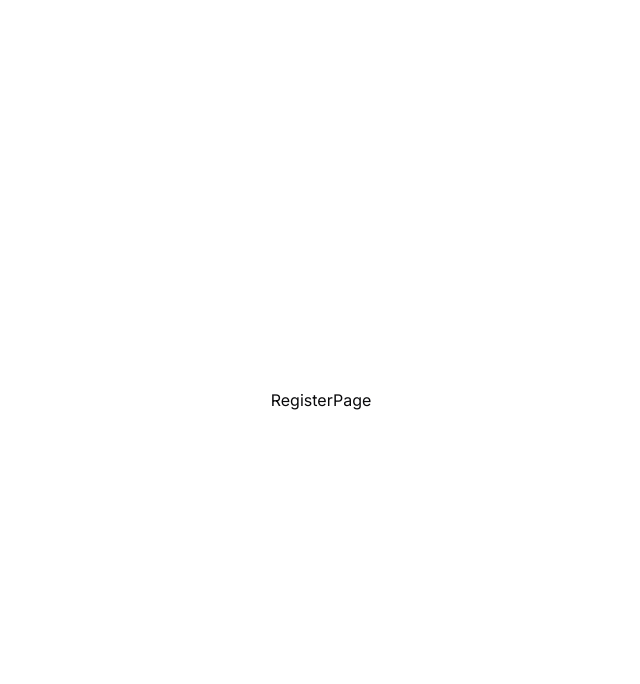
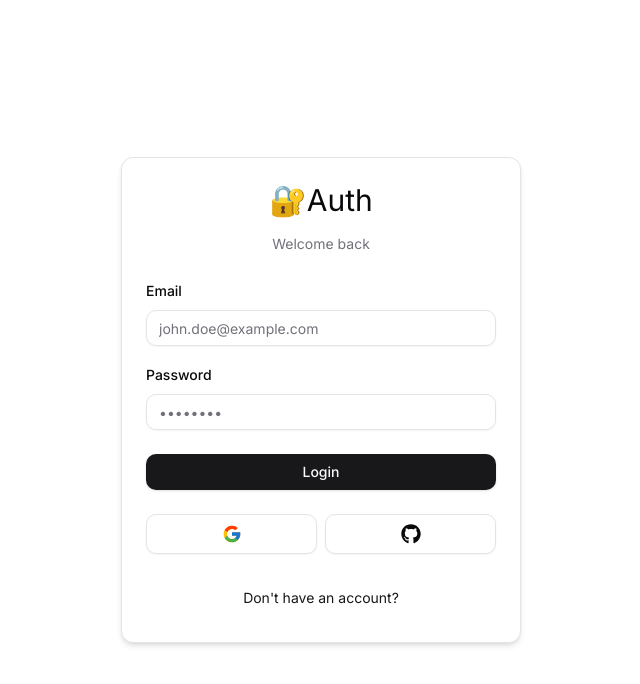
Before and after one commit to YevhenPetrovskyi/DriveShare, a Next.js app: page /auth/register in a window 1280 px wide. Shown: the top 684 px of the page, without its empty margins (319-959 px from the left). Built offline with nearby package versions, Linux system fonts and the light colour scheme.

Commit message:
simple server action for login

```diff
--- /dev/null
+++ b/actions/login.ts
@@ -0,0 +1,16 @@
+'use server';
+
+import * as z from 'zod';
+
+import { LoginSchema } from '@/schemas';
+import { error } from 'console';
+
+export const login = async (values: z.infer<typeof LoginSchema>) => {
+  const validatedFields = LoginSchema.safeParse(values);
+
+  if (!validatedFields.success) {
+    return { error: 'Invalid fields!' };
+  }
+
+  return { success: 'Email was sent' };
+};
--- a/app/auth/register/page.tsx
+++ b/app/auth/register/page.tsx
@@ -1,5 +1,7 @@
+import { LoginForm } from '@/components/auth/login-form';
+
 const RegisterPage = () => {
-  return <div>RegisterPage</div>;
+  return <LoginForm />;
 };
 
 export default RegisterPage;
--- a/components/auth/card-wrapper.tsx
+++ b/components/auth/card-wrapper.tsx
@@ -26,7 +26,7 @@ export const CardWrapper = ({
   showSocial,
 }: CardWrapperProps) => {
   return (
-    <Card className="w-[500px] shadow-md">
+    <Card className="w-[400px] shadow-md">
       <CardHeader>
         <Header label={headerLabel} />
       </CardHeader>
--- a/components/auth/login-form.tsx
+++ b/components/auth/login-form.tsx
@@ -2,10 +2,12 @@
 
 import * as z from 'zod';
 
+import { useTransition, useState } from 'react';
 import { useForm } from 'react-hook-form';
 import { zodResolver } from '@hookform/resolvers/zod';
 
 import { LoginSchema } from '@/schemas';
+import { login } from '@/actions/login';
 
 import {
   Form,
@@ -22,6 +24,10 @@ import { FormError } from '@/components/form-error';
 import { FormSuccess } from '@/components/form-success';
 
 export const LoginForm = () => {
+  const [error, setError] = useState<string | undefined>('');
+  const [success, setSuccess] = useState<string | undefined>('');
+  const [isPending, startTransition] = useTransition();
+
   const form = useForm<z.infer<typeof LoginSchema>>({
     resolver: zodResolver(LoginSchema),
     defaultValues: {
@@ -31,7 +37,16 @@ export const LoginForm = () => {
   });
 
   const onSubmit = (values: z.infer<typeof LoginSchema>) => {
-    console.log(values);
+    setError('');
+    setSuccess('');
+
+    startTransition(() => {
+      login(values).then((data) => {
+        setError(data.error);
+
+        setSuccess(data.success);
+      });
+    });
   };
 
   return (
@@ -75,8 +90,8 @@ export const LoginForm = () => {
               )}
             />
           </div>
-          <FormError message="" />
-          <FormSuccess message="" />
+          <FormError message={error} />
+          <FormSuccess message={success} />
           <Button type="submit" className="w-full">
             Login
           </Button>
```
